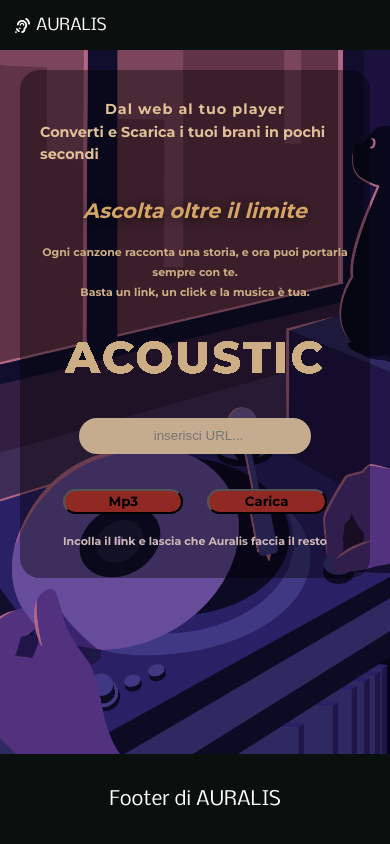
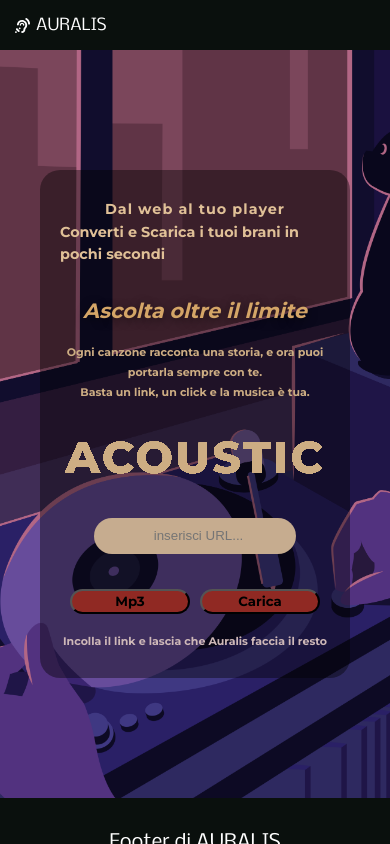
Before and after one commit to Stiv3nn/auralis, a React (Vite) app: page / in a window 390 px wide. Built offline with nearby package versions, Linux system fonts and the light colour scheme.

Commit message:
aumentato padding main per mobile

```diff
--- a/src/App.css
+++ b/src/App.css
@@ -349,7 +349,7 @@ footer {
     }
 
     main {
-        padding: 20px 20px;
+        padding: 120px 40px;
         background-image: url('/src/assets/img_mobile.png');
         background-position: center 30%;
     }
```
